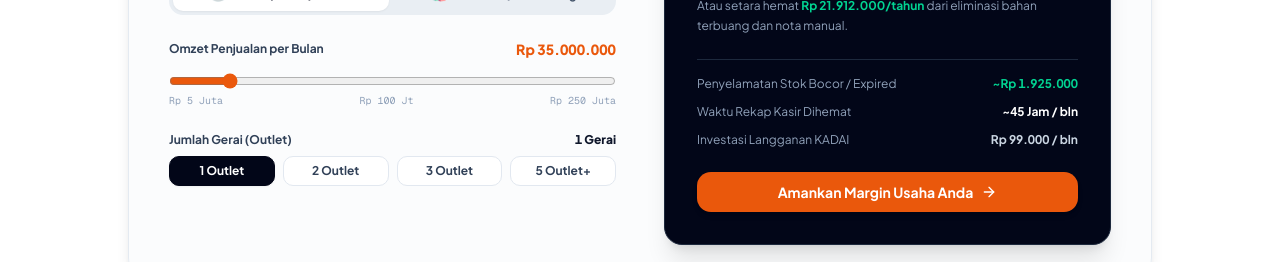
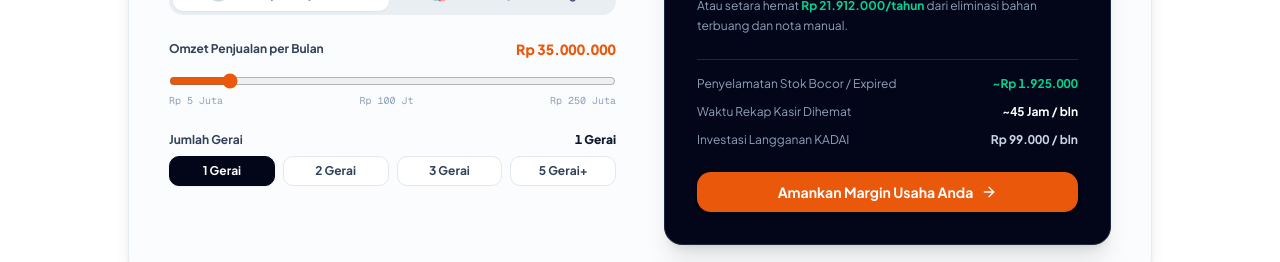
Before and after one commit to ATIOSLab/KADAI, a Next.js app in the folder kasir-pro/: page / in a window 1280 px wide. Shown: the part 7320-7582 px from the top of the page. Built offline with nearby package versions, Linux system fonts and the light colour scheme; no server answers; the database is empty.

Commit message:
fix(copy): kalkulator ROI homepage - label 'Jumlah Gerai' & pilihan 'N Gerai'

```diff
--- a/kasir-pro/src/components/landing/roi-calculator-section.tsx
+++ b/kasir-pro/src/components/landing/roi-calculator-section.tsx
@@ -112,7 +112,7 @@ export function RoiCalculatorSection() {
             {/* Selector: Jumlah Cabang / Gerai */}
             <div className="space-y-2">
               <div className="flex justify-between items-center text-xs">
-                <span className="font-bold text-slate-700">Jumlah Gerai (Outlet)</span>
+                <span className="font-bold text-slate-700">Jumlah Gerai</span>
                 <span className="font-extrabold text-slate-900 tabular-nums">
                   {outletCount} Gerai
                 </span>
@@ -129,7 +129,7 @@ export function RoiCalculatorSection() {
                         : "bg-white text-slate-700 border-slate-200 hover:bg-slate-100"
                     }`}
                   >
-                    {cnt} {cnt >= 5 ? "Outlet+" : "Outlet"}
+                    {cnt} {cnt >= 5 ? "Gerai+" : "Gerai"}
                   </button>
                 ))}
               </div>
```
